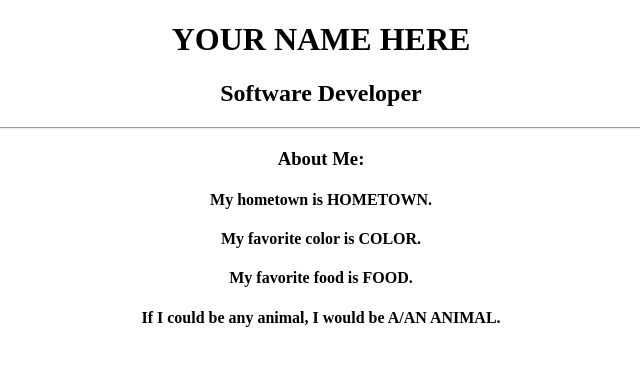
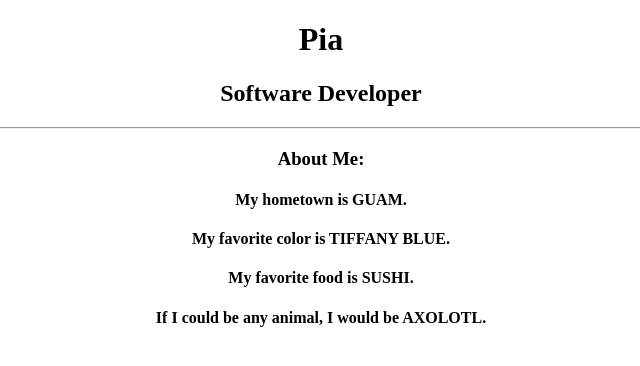
Before and after one commit to piakahookano/lost, a plain HTML site: page index.html in a window 1280 px wide. Shown: the whole page, without its empty margins (319-959 px from the left). Drawn offline with Linux system fonts and the light colour scheme.

Commit message:
we did it

```diff
--- a/index.html
+++ b/index.html
@@ -7,14 +7,14 @@
 		  </head>
 		  <body>
 			<div align="center">
-				<h1>YOUR NAME HERE</h1>
+				<h1>Pia</h1>
 				<h2>Software Developer</h2>
 				<hr>
 				<h3>About Me:</h3>
-					<h4>My hometown is HOMETOWN.</h4>
-					<h4>My favorite color is COLOR.</h4>
-					<h4>My favorite food is FOOD.</h4>
-					<h4>If I could be any animal, I would be A/AN ANIMAL.</h4>
+					<h4>My hometown is GUAM.</h4>
+					<h4>My favorite color is TIFFANY BLUE.</h4>
+					<h4>My favorite food is SUSHI.</h4>
+					<h4>If I could be any animal, I would be AXOLOTL.</h4>
 			</div>
 		  </body>
 		</html>
```
